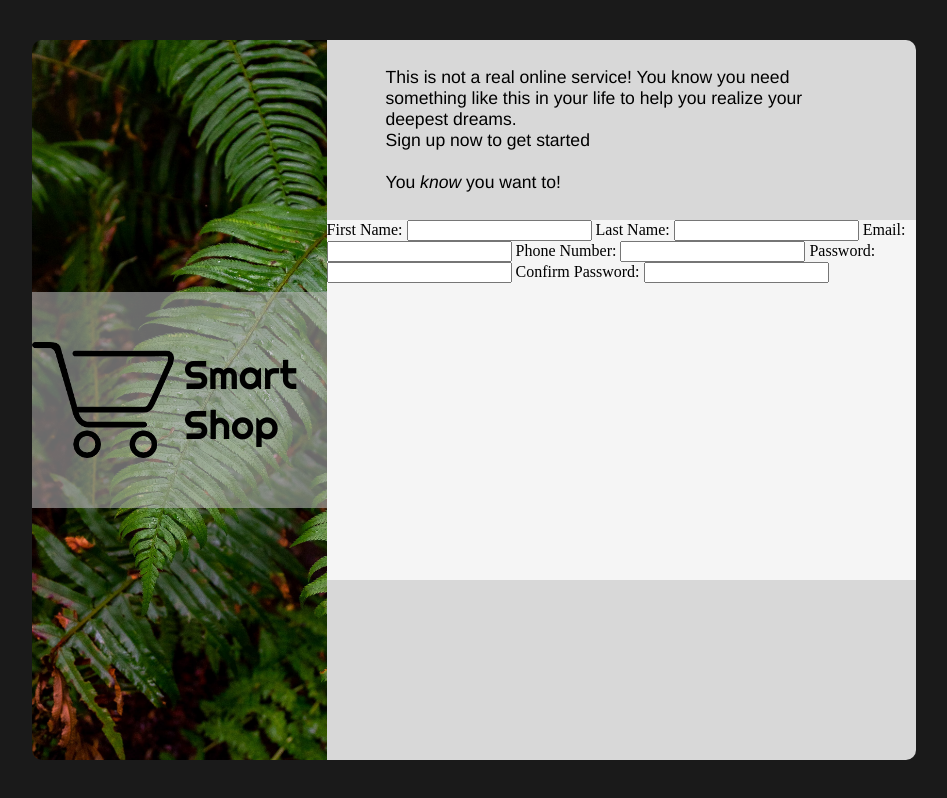
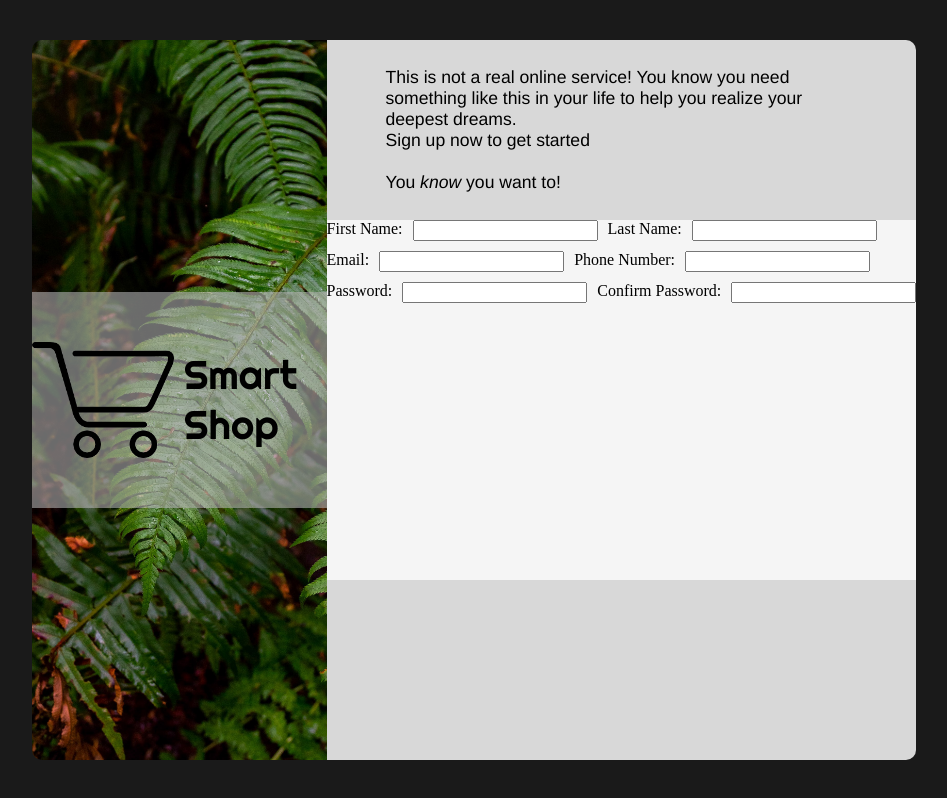
Before and after one commit to JK9913/SIgn_Up_Form, a plain HTML site: page index.html in a window 1280 px wide. Shown: the whole page, without its empty margins (166-1113 px from the left). Drawn offline with Linux system fonts and the light colour scheme; files whose address does not match are found by name.

Commit message:
Added all labels and inputs, started styling with flexbox

```diff
--- a/style.css
+++ b/style.css
@@ -126,4 +126,19 @@ img{
 .form{
     flex: 2;
     background-color: whitesmoke;
+    display: flex;
+    flex-direction: row;
+    justify-content: center;
+    align-items: flex-start;
 }
+
+form {
+    display: flex;
+    flex-direction: row;
+    flex-wrap: wrap;
+    gap: 10px;
+}
+
+label {
+
+}
```
Also changed, not shown: index.html (+7 -0 lines).
